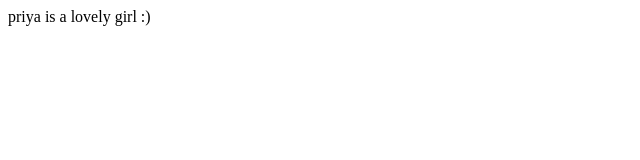
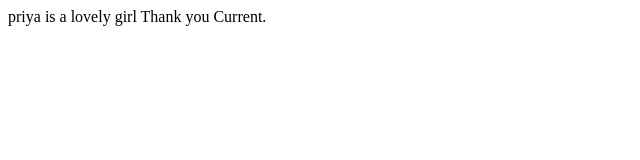
Before and after one commit to priyaahire1509/karan_portfolio, a plain HTML site: page priya.html in a window 1280 px wide. Shown: the whole page, without its empty margins (0-640 px from the left). Drawn offline with Linux system fonts and the light colour scheme.

Commit message:
New line added
cndskojfcndkj

```diff
--- a/priya.html
+++ b/priya.html
@@ -1,4 +1,4 @@
 <html>
 	priya is a lovely girl
-	:)
+	Thank you Current.
 </html>
```
